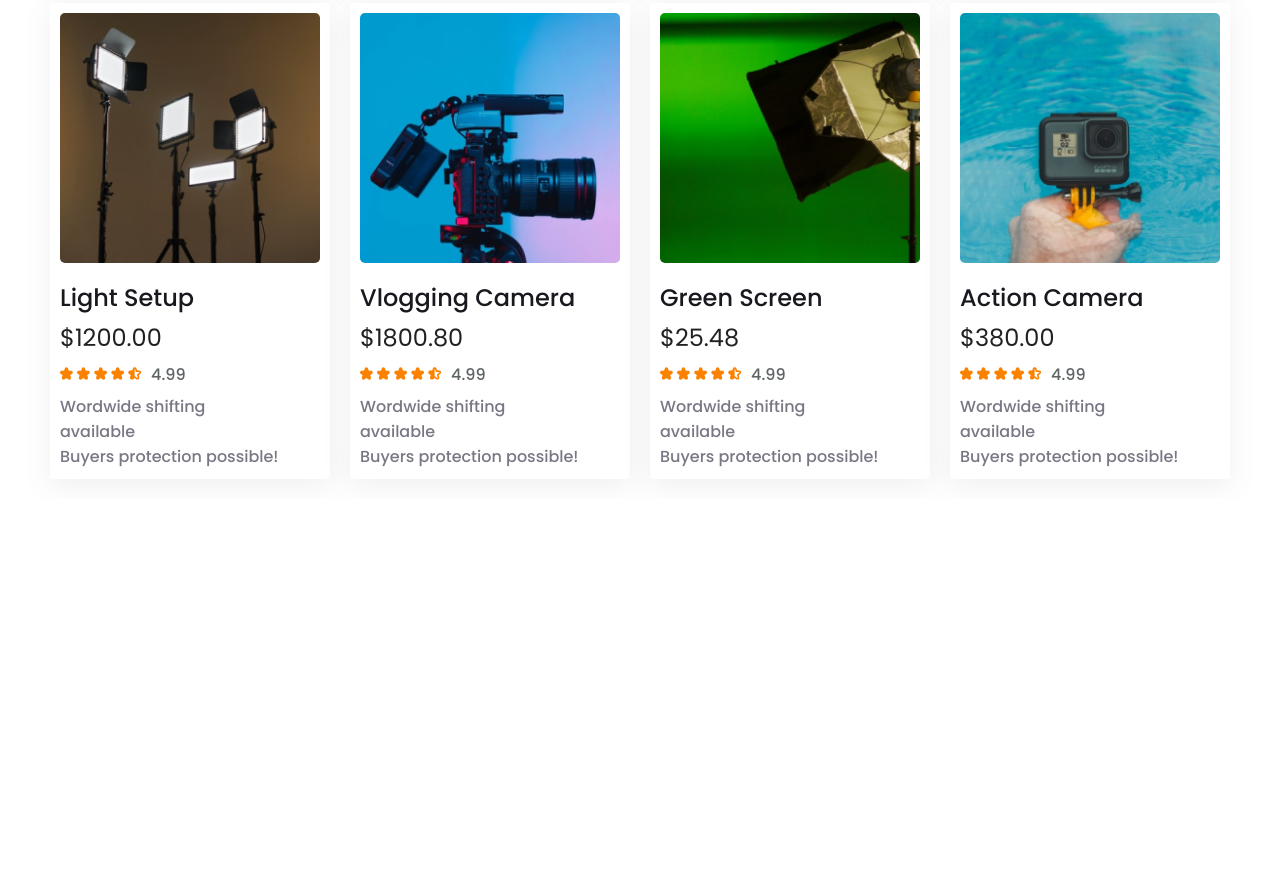
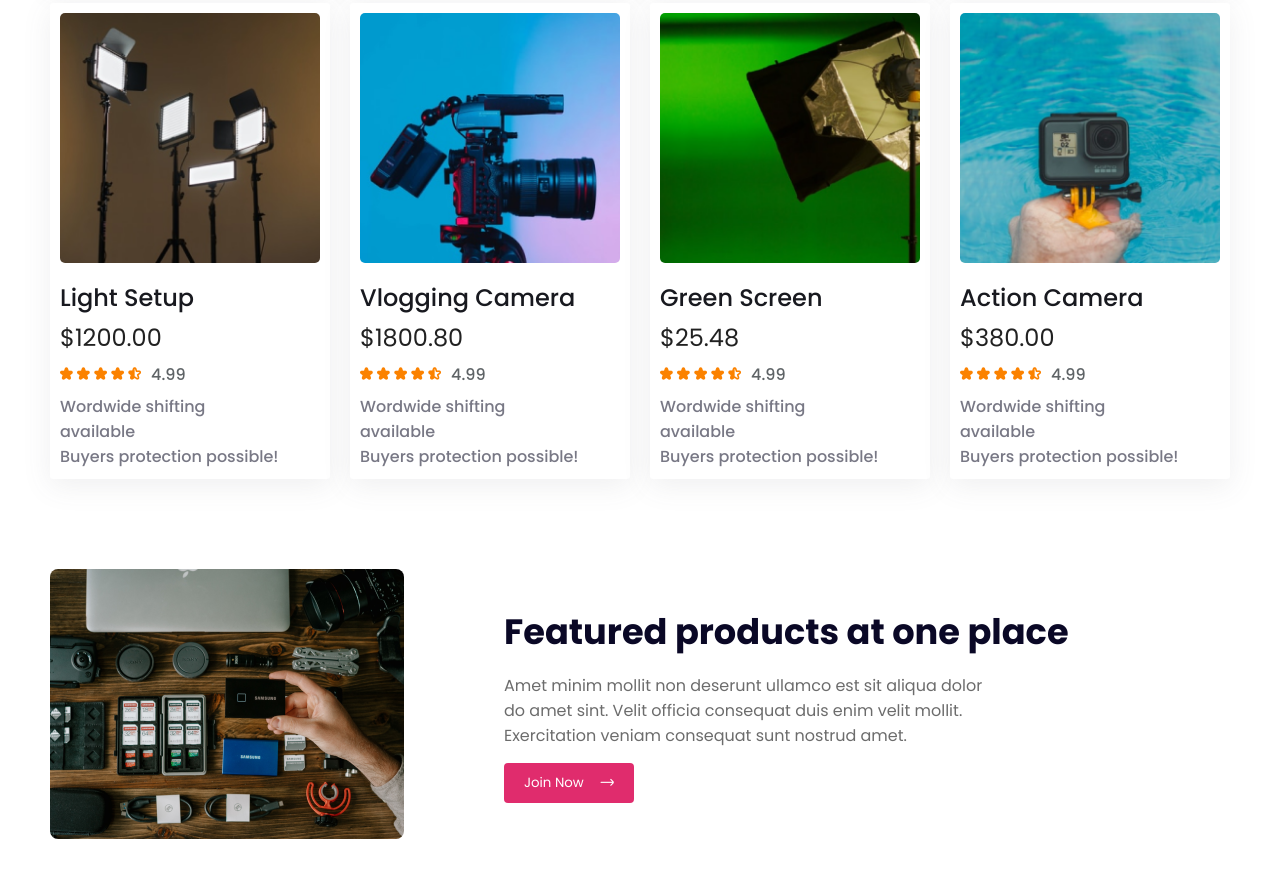
Before and after one commit to obidyhasan/Influencer-Gear, a plain HTML site: page index.html in a window 1280 px wide. Shown: the part 1387-2264 px from the top of the page. Before the commit the page ends 1886 px from the top, so only its background shows below. Drawn offline with nearby package versions, Linux system fonts and the light colour scheme.

Commit message:
featured section include

```diff
--- a/index.html
+++ b/index.html
@@ -232,6 +232,18 @@
         </section>
 
 
+        <!-- Featured Section -->
+        <section class="featured-section section-padding display-flex">
+
+            <div class="featured-img"><img src="./assets/images/gear.png" alt=""></div>
+
+            <div class="featured-content">
+                <h2>Featured products at one place</h2>
+                <p>Amet minim mollit non deserunt ullamco est sit aliqua dolor do amet sint. Velit officia consequat duis enim velit mollit. Exercitation veniam consequat sunt nostrud amet.</p>
+                <button class="btn-primary">Join Now <i class="fi fi-rr-arrow-right"></i></button>
+            </div>
+
+        </section>
 
     </main>
 
--- a/style/influencer.css
+++ b/style/influencer.css
@@ -234,3 +234,49 @@ Common Style
     font-weight: 500;
     color: #787885;
 }
+
+
+
+/*
+---------------------------------------- Featured Section -------------------------------------
+*/
+.featured-section{
+    max-width: 1440px;
+    margin: 50px auto;
+    gap: 100px;
+}
+
+.featured-img{
+    width: 30%;
+    height: 270px;
+}
+
+.featured-img img{
+    width: 100%;
+    height: 100%;
+    object-fit: cover;
+    border-radius: 8px;
+}
+
+.featured-content{
+    display: flex;
+    flex-direction: column;
+    align-items: start;
+    justify-content: center;
+}
+
+.featured-content h2{
+    font-size: 2.2rem;
+    color: #0A0826;
+}
+
+.featured-content p{
+    max-width: 500px;
+    color: #6C6C6C;
+    margin-top: 15px;
+}
+
+.featured-content button{
+    border-radius: 4px;
+    margin-top: 15px;
+}
```
